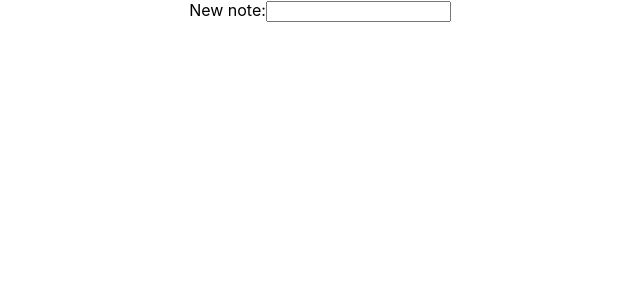
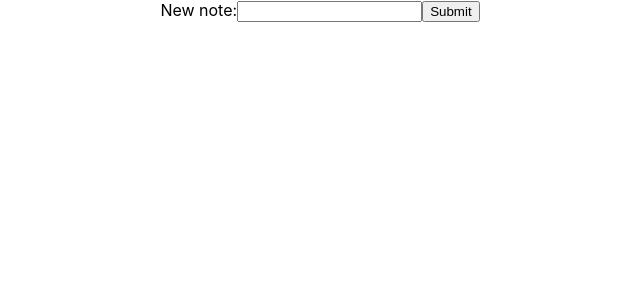
Before and after one commit to Keian-A/notepad, a React (Create React App) app: page / in a window 1280 px wide. Shown: the top 300 px of the page, without its empty margins (320-960 px from the left). Built offline with nearby package versions, Linux system fonts and the light colour scheme; the HTML template or start-up script is replaced by a standard one.

Commit message:
start on store

```diff
--- a/package.json
+++ b/package.json
@@ -9,6 +9,7 @@
     "@testing-library/user-event": "^13.5.0",
     "react": "^18.1.0",
     "react-dom": "^18.1.0",
+    "react-redux": "^8.0.1",
     "react-scripts": "5.0.1",
     "web-vitals": "^2.1.4"
   },
--- a/src/App.js
+++ b/src/App.js
@@ -1,11 +1,15 @@
 import './App.css';
 import NewNote from './components/NewNote';
+import { Provider } from 'react-redux';
+import store from './store/index.js';
 
 function App() {
   return (
-    <div className="App">
-      <NewNote />
-    </div>
+    <Provider store={store}>
+      <div className="App">
+        <NewNote />
+      </div>
+    </Provider>
   );
 }
 
--- a/src/components/NewNote.jsx
+++ b/src/components/NewNote.jsx
@@ -1,9 +1,32 @@
+import { useState } from 'react';
+import { useDispatch, useSelector } from 'react-redux';
+import { remove, add } from '../store/notes.js';
+
 function NewNote() {
+
+    let dispatch = useDispatch();
+    let note = useSelector(state => state.note);
+    const [currentNote, setCurrentNote] = useState('');
+
+    const handleAdd = () => {
+        dispatch(add(currentNote));
+    }
+
+    const handleRemove = (item) => {
+        dispatch(remove(item));
+    }
+
+    const handleNoteChange = (e) => {
+        setCurrentNote(e.target.value);
+    }
+
     return (
         <div>
             {/* Just installed @reduxjs/toolkit, need to create store and implement provider. I think I will create an array of objects. I can then use properties on those objects to determine what to do with each note. */}
-            <label for="note">New note:</label>
-            <input id="note" type="text" />
+            <label>New note:</label>
+            <input onChange={handleNoteChange} id="note" type="text" />
+            <input type="submit" value="Submit" onClick={handleAdd} />
+            {console.log(note)}
         </div>
     );
 }
--- /dev/null
+++ b/src/store/index.js
@@ -0,0 +1,14 @@
+// Redux imports
+import { configureStore } from '@reduxjs/toolkit';
+import { combineReducers } from 'redux';
+
+// Esoteric imports
+import noteSlice from './notes.js';
+
+const reducers = combineReducers({
+    notes: noteSlice.reducer,
+});
+
+const store = configureStore({ reducer: reducers })
+
+export default store;
--- /dev/null
+++ b/src/store/notes.js
@@ -0,0 +1,27 @@
+import { createSlice } from '@reduxjs/toolkit';
+
+const noteSlice = createSlice({
+    name: 'note',
+    initialState: [],
+    reducers: {
+        add(state, action) {
+            let temp = true;
+            // Checks to see if note being added is unique or not, if not doesn't add it
+            for (let ii = 0; ii < state.length; ii++) {
+                if (state[ii].item.name === action.payload.name) {
+                    temp = false;
+                }
+            }
+            if (temp) {
+                state.push({ item: action.payload, count: 1 });
+            }
+        },
+        remove(state, action) {
+            return state.filter(element => element.item.name !== action.payload.name);
+        },
+    }
+});
+
+export const { add, remove, addItemToNotes, removeItemFromNotes } = noteSlice.actions;
+
+export default noteSlice;
```
Also changed, not shown: 1 other file (tests, documents, lock files or other folders).
